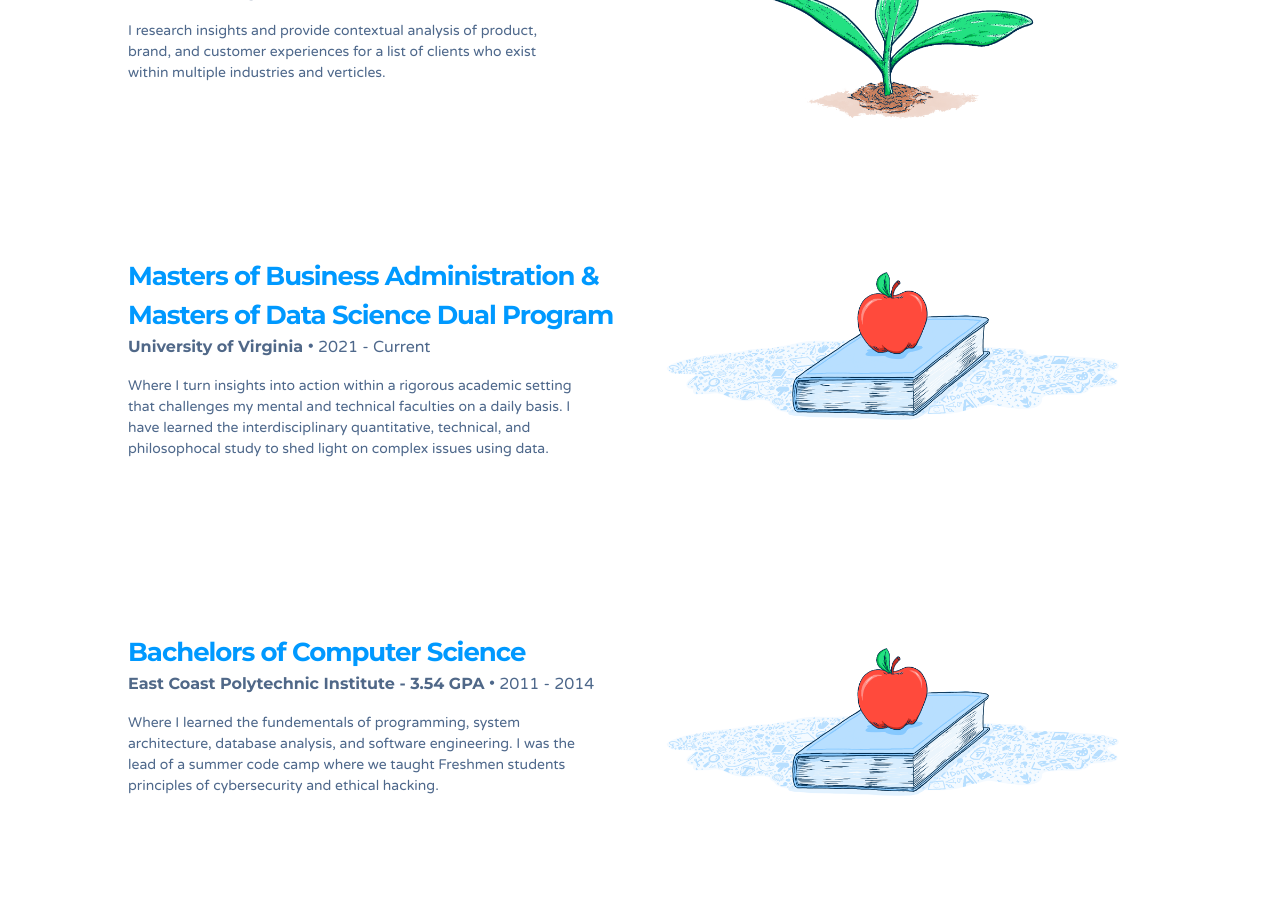
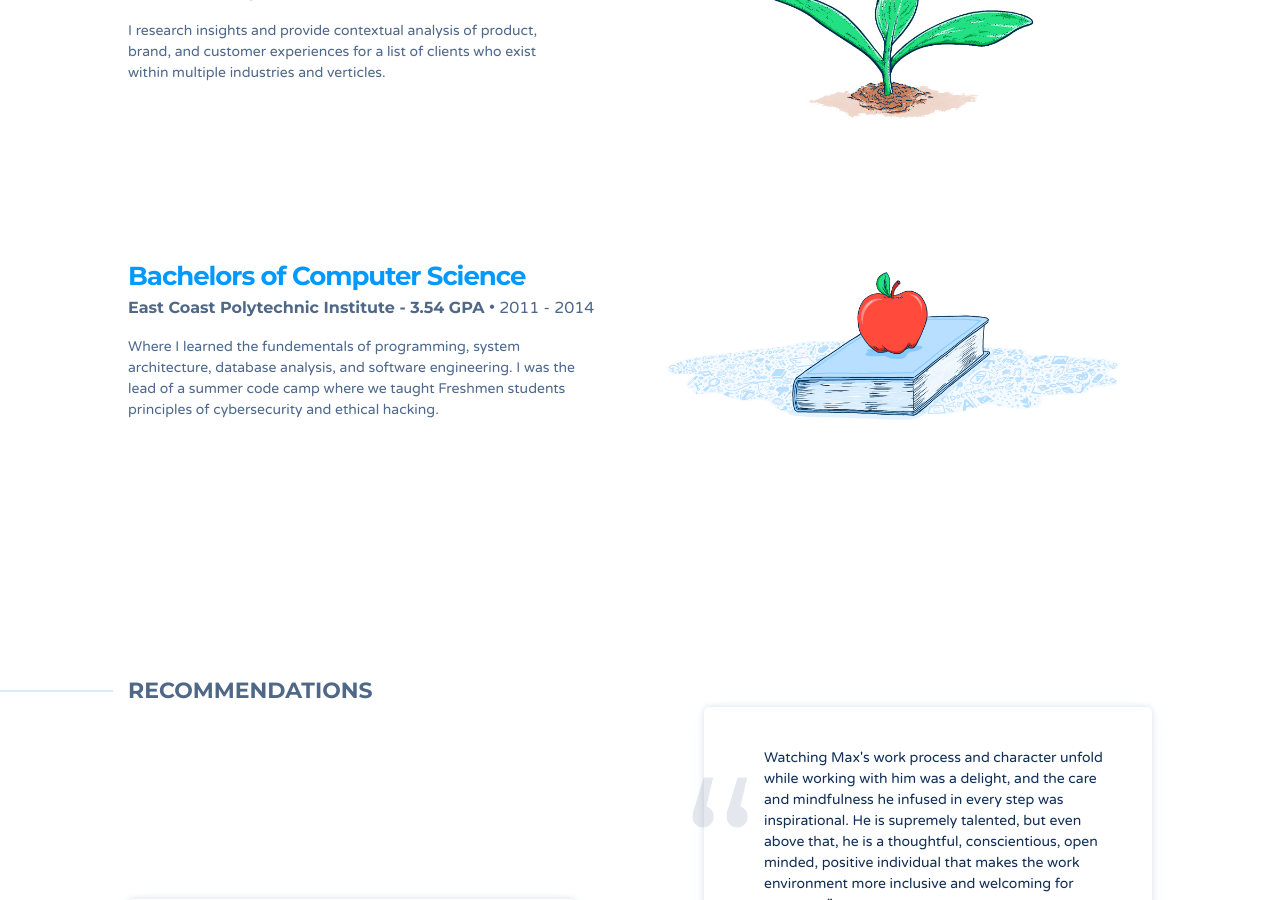
Before and after one commit to zenifold/max_page, a Jekyll site: the page built from index.html, in a window 1280 px wide and 900 px high, scrolled down 3307 px. Built offline with Jekyll 4.4.1, drawn with Linux system fonts in a browser that asks for light colours; some web fonts are replaced.

Commit message:
Update employers.yaml

```diff
--- a/_data/employers.yaml
+++ b/_data/employers.yaml
@@ -70,16 +70,6 @@
   image: /img/new-leaf.png
   image_alt: My clients have included organizations such as StackOverflow, AndCulture, CURE International, Spreadshirt, Papertrail, and many more.
 
-- name: Masters of Business Administration & Masters of Data Science Dual Program
-  url: https://datascience.virginia.edu/degrees/mba-msds-degree
-  role: University of Virginia
-  timeframe: 2021 - Current
-  summary: |
-    Where I turn insights into action within a rigorous academic setting that challenges my mental and technical faculties on a daily basis. I have learned the interdisciplinary quantitative, technical, and philosophocal study to shed light on complex issues using data.
-  has_case_studies: false
-  image: /img/teaching-img-draft.png
-  image_alt: Illustration of a book and an apple.
-
 - name: Bachelors of Computer Science
   url: https://www.ecpi.edu/
   role: East Coast Polytechnic Institute - 3.54 GPA
```
